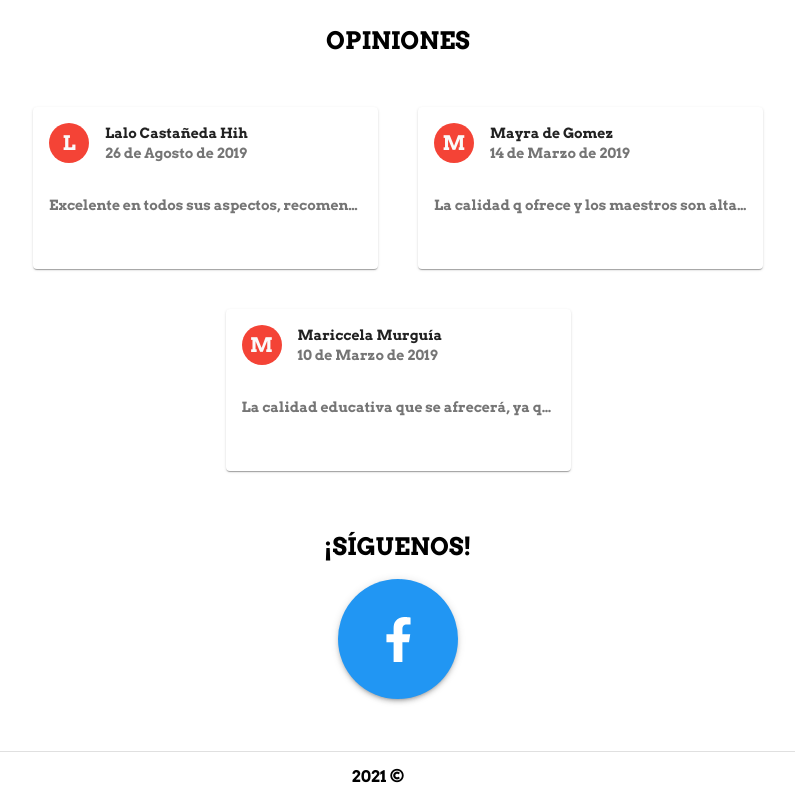
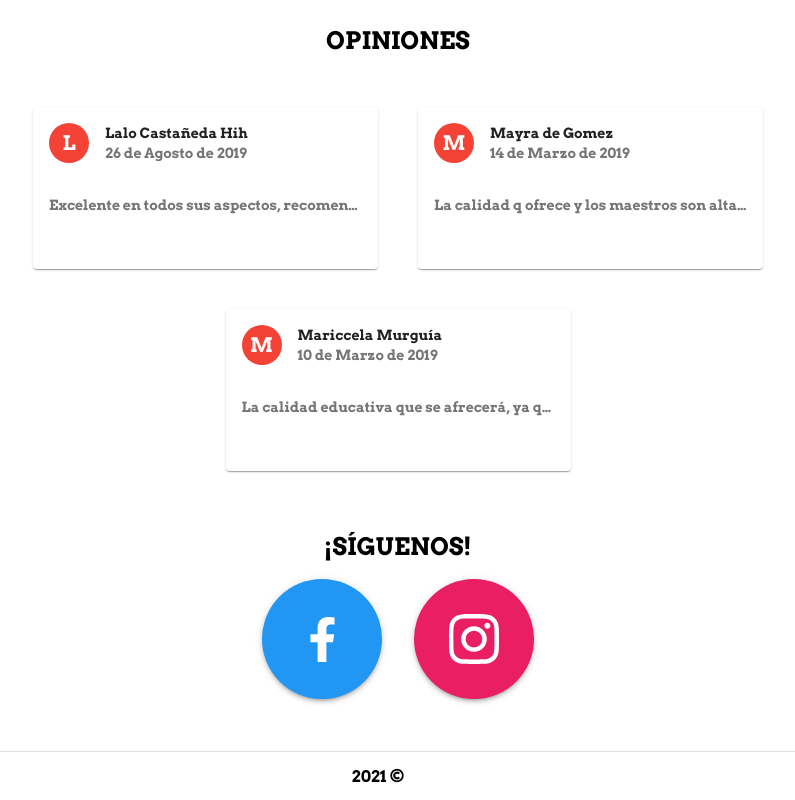
Before and after one commit to jadhasfuh/InstitutoMozart, a React (Create React App) app in the folder instituto-mozart/: page / in a window 1280 px wide. Shown: the part 2681-3481 px from the top of the page, without its empty margins (362-1157 px from the left). Built offline with nearby package versions, Linux system fonts and the light colour scheme; no server answers.

Commit message:
Agregar contacto de Instagram, sin redireccionamiento

```diff
--- a/instituto-mozart/src/components/Contacto.jsx
+++ b/instituto-mozart/src/components/Contacto.jsx
@@ -1,20 +1,27 @@
 import React from 'react';
 import { makeStyles } from '@material-ui/styles';
 import { Avatar, Grid, Paper, Typography } from '@material-ui/core';
-import { green, blue } from '@material-ui/core/colors';
-import { FaFacebookF } from 'react-icons/fa';
+import { green, blue, pink } from '@material-ui/core/colors';
+import { FaFacebookF, FaInstagram } from 'react-icons/fa';
+import { SiInstagram } from 'react-icons/si'
 import { AiOutlineWhatsApp } from "react-icons/ai";
 import { IconContext } from 'react-icons';
 
 const useClasses = makeStyles(theme => ({
 
-    blue: {
-        color: theme.palette.getContrastText(blue[500]),
-        backgroundColor: blue[500],
+    contact_circle: {
         boxShadow: theme.shadows[3],
         width: theme.spacing(15),
         height: theme.spacing(15),
         cursor: 'pointer'
+    },
+    blue: {
+        color: theme.palette.getContrastText(blue[500]),
+        backgroundColor: blue[500],
+    },
+    pink: {
+        color: theme.palette.getContrastText(pink[500]),
+        backgroundColor: pink[500],
     },
     green: {
         color: '#fff',
@@ -36,7 +43,9 @@ const useClasses = makeStyles(theme => ({
     iconW: {
         fontSize: '20px'
     },
-
+    iconI: {
+        fontSize: '50px'
+    },
     floating_contact: {
         position: 'fixed',
         bottom: '80px',
@@ -73,9 +82,25 @@ const Contacto = () => {
                         href="https://www.facebook.com/institutomozartsahuayo"
                         target="_blank"
                     >
-                        <Avatar className={classes.blue} >
+                        <Avatar className={[classes.blue,classes.contact_circle]} >
                             <IconContext.Provider value={{ size: '1em' }}>
                                 <FaFacebookF className={classes.iconF} />
+                            </IconContext.Provider>
+                        </Avatar>
+                    </a>
+                </Paper>
+
+                <Paper
+                    className={classes.paper}
+                    elevation={0}
+                >
+                    <a
+                        href="https://www.facebook.com/institutomozartsahuayo"
+                        target="_blank"
+                    >
+                        <Avatar className={[classes.pink,classes.contact_circle]} >
+                            <IconContext.Provider value={{ size: '1em' }}>
+                                <SiInstagram className={classes.iconI} />
                             </IconContext.Provider>
                         </Avatar>
                     </a>
```
